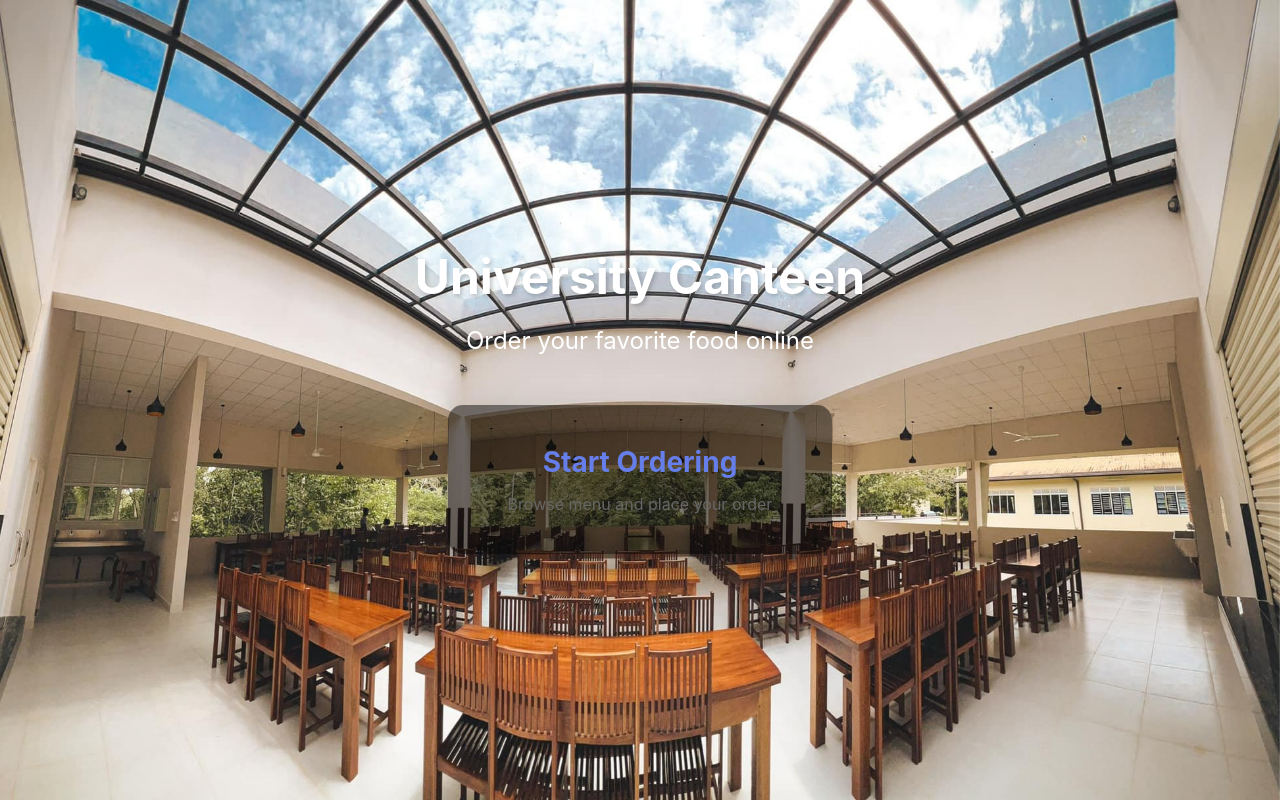
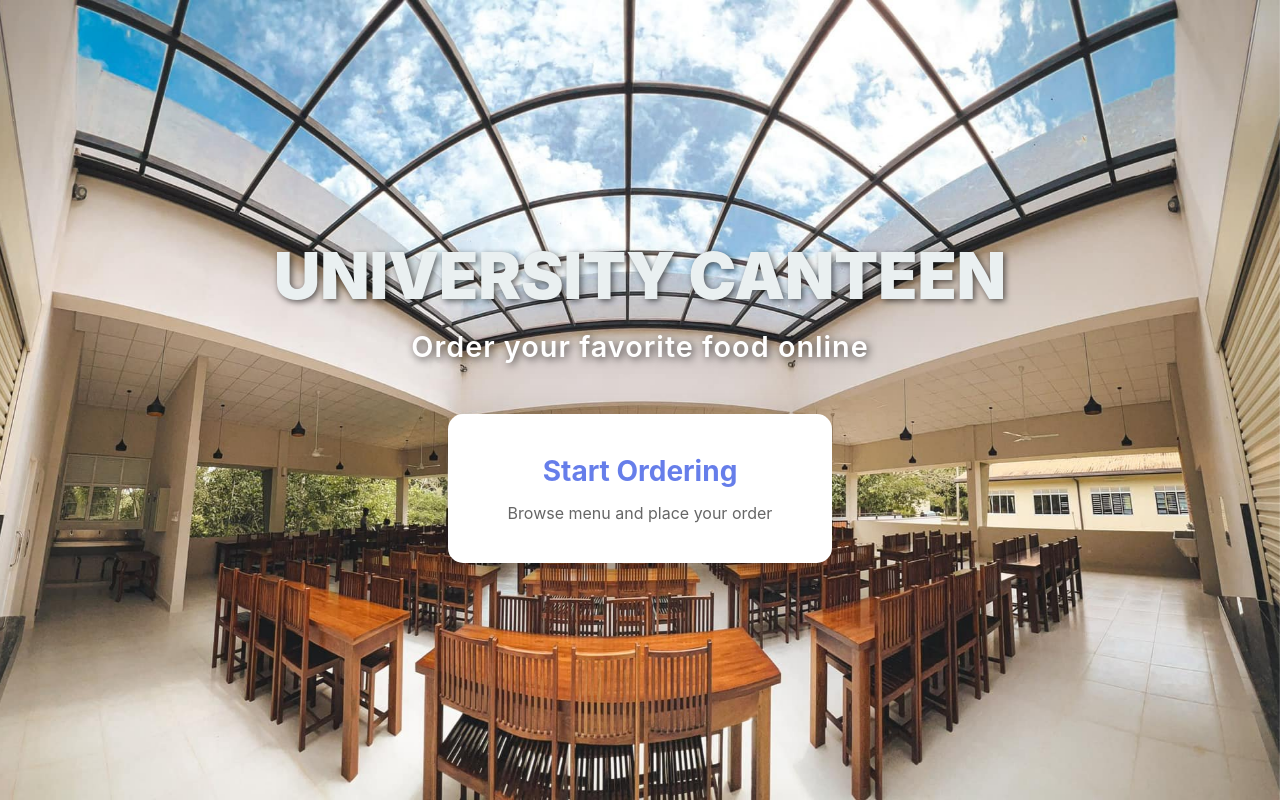
Before and after one commit to tharupama/canteen, a React (Create React App) app: page / in a window 1280 px wide. Built offline with nearby package versions, Linux system fonts and the light colour scheme; no server answers.

Commit message:
add-animations-tofront-page

```diff
--- a/src/App.css
+++ b/src/App.css
@@ -20,6 +20,19 @@
   margin: 0 0 50px 0;
   text-align: center;
   opacity: 0.95;
+}
+@keyframes textPop {
+  0% {
+    transform: scale(0.5);
+    opacity: 0;
+  }
+  70% {
+    transform: scale(1.2);
+    opacity: 1;
+  }
+  100% {
+    transform: scale(1);
+  }
 }
 
 .app-links {
--- a/src/App.tsx
+++ b/src/App.tsx
@@ -40,8 +40,32 @@ const HomePage: React.FC = () => {
         backgroundAttachment: "fixed", // keeps image fixed on scroll
       }}
     >
-      <h1 style={{ fontSize: "3rem", marginBottom: "20px" }}>University Canteen</h1>
-      <p style={{ fontSize: "1.5rem", marginBottom: "50px" }}>Order your favorite food online</p>
+      <h1
+  style={{
+    fontSize: "4rem",
+    fontWeight: "900",
+    textTransform: "uppercase",
+    color: "#eaf0f1ff", // light blue
+    textAlign: "center",
+    animation: "textPop 1s ease-in-out forwards",
+    textShadow: "2px 2px 6px rgba(0, 0, 0, 0.6)", // black shadow
+  }}
+>
+  University Canteen
+</h1>
+      <p
+  style={{
+    fontSize: "1.8rem",
+    marginBottom: "50px",
+    fontWeight: "600",
+    color: "#ffffff", // bright white
+    textAlign: "center",
+    textShadow: "2px 2px 8px rgba(0,0,0,0.7)", // black shadow for contrast
+    letterSpacing: "1px",
+  }}
+>
+  Order your favorite food online
+</p>
 
       <div
         className="app-links"
@@ -51,8 +75,8 @@ const HomePage: React.FC = () => {
           <div
             className="link-card"
             style={{
-              background: "rgba(0,0,0,0.5)", // semi-transparent for readability
-              color: "white",
+              background: "rgba(255, 255, 255, 1)", // semi-transparent for readability
+              color: "blue",
               padding: "40px 60px",
               borderRadius: "15px",
               boxShadow: "0 10px 40px rgba(0,0,0,0.2)",
```
